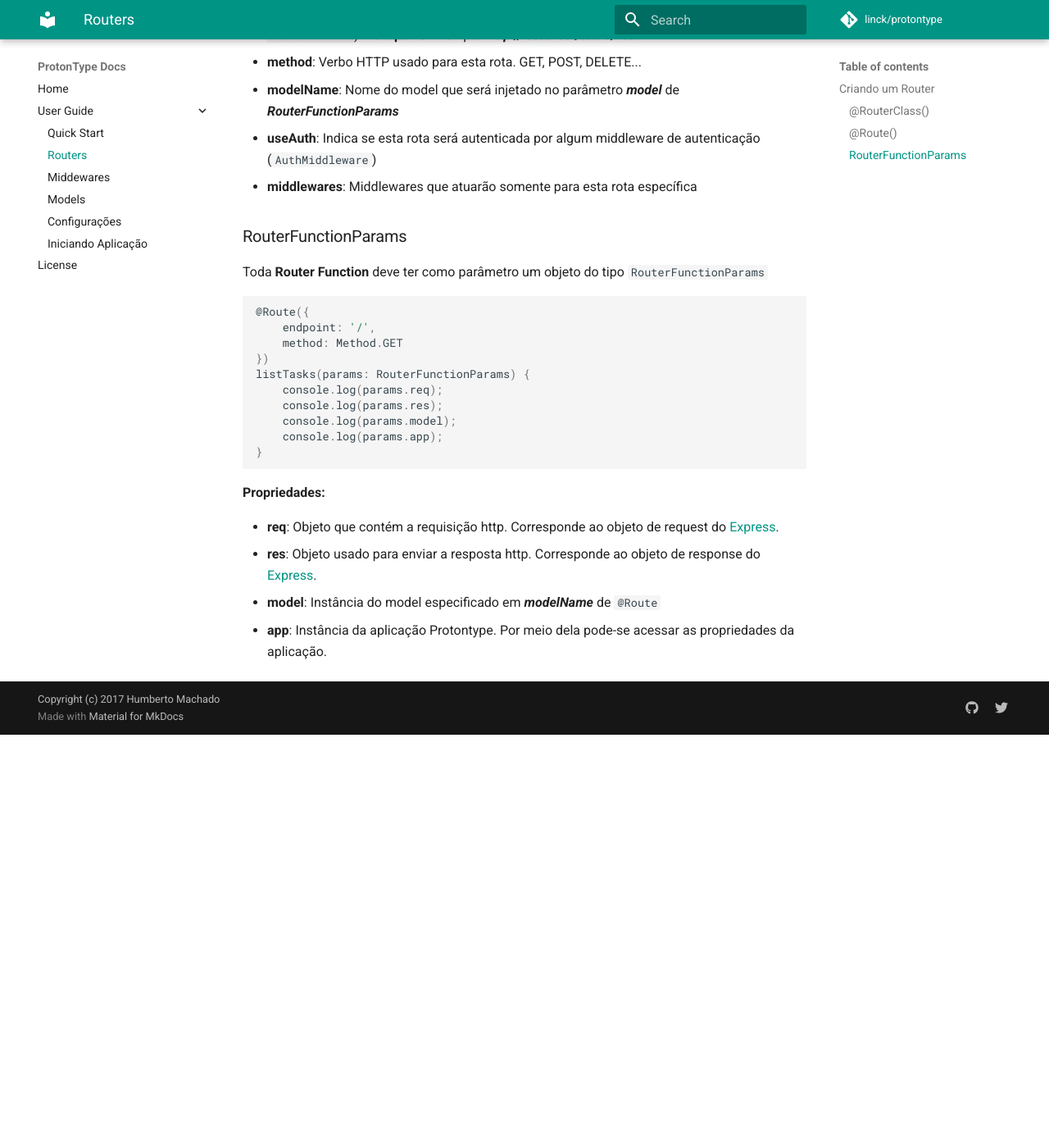
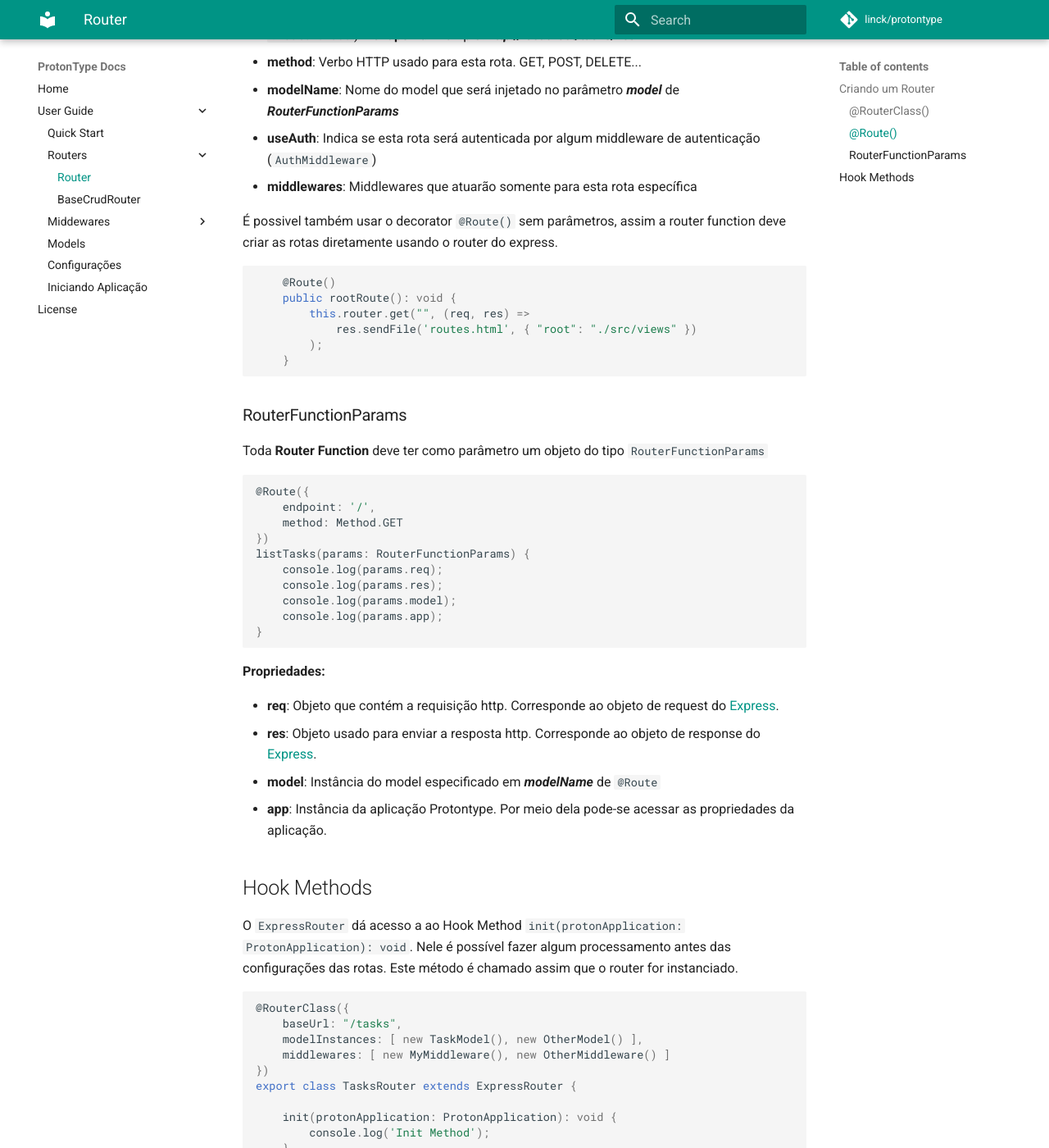
Before and after one commit to protontype/protontype.github.io, an MkDocs documentation site: the page built from docs/router.md, in a window 1280 px wide and 1400 px high, scrolled down 1915 px. Shown: the whole window at 82% size. Built offline with MkDocs 1.6.1 and Material for MkDocs 9.7.7, drawn with Linux system fonts in a browser that asks for light colours; comment, search, counter and statistics services are not loaded; old or Windows-style settings are respelled for this version of MkDocs; before the commit the page ends 2811 px from its top, so only the background shows below that; some of the changed text lies outside the part shown.

Commit message:
Adicionado middleware de autenticação, CrudRouter e @Route()

````diff
--- a/docs/router.md
+++ b/docs/router.md
@@ -89,6 +89,17 @@
 - **useAuth**: Indica se esta rota será autenticada por algum middleware de autenticação (```AuthMiddleware```)
 - **middlewares**: Middlewares que atuarão somente para esta rota específica
 
+É possivel também usar o decorator ```@Route()``` sem parâmetros, assim a router function deve criar as rotas diretamente usando o router do express.
+
+```javascript
+    @Route()
+    public rootRoute(): void {
+        this.router.get("", (req, res) =>
+            res.sendFile('routes.html', { "root": "./src/views" })
+        );
+    }
+```
+
 ### RouterFunctionParams
 
 Toda **Router Function** deve ter como parâmetro um objeto do tipo ```RouterFunctionParams```
@@ -111,3 +122,30 @@
 - **res**: Objeto usado para enviar a resposta http. Corresponde ao objeto de response do [Express](http://expressjs.com/ "").
 - **model**: Instância do model especificado em ***modelName*** de ```@Route```
 - **app**: Instância da aplicação Protontype. Por meio dela pode-se acessar as propriedades da aplicação.
+
+## Hook Methods
+
+O ```ExpressRouter``` dá acesso a ao Hook Method ```init(protonApplication: ProtonApplication): void```.
+Nele é possível fazer algum processamento antes das configurações das rotas. Este método é chamado assim que o router for instanciado.
+
+```javascript
+@RouterClass({
+    baseUrl: "/tasks",
+    modelInstances: [ new TaskModel(), new OtherModel() ],
+    middlewares: [ new MyMiddleware(), new OtherMiddleware() ]
+})
+export class TasksRouter extends ExpressRouter {
+
+    init(protonApplication: ProtonApplication): void {
+        console.log('Init Method');
+    }
+
+    @Route({
+        endpoint: '/',
+        method: Method.GET
+    })
+    listTasks(params: RouterFunctionParams) {
+        ...
+    }
+}
+```
--- a/mkdocs.yml
+++ b/mkdocs.yml
@@ -12,8 +12,12 @@
 - Home: 'index.md'
 - User Guide:
     - 'Quick Start': 'quickstart.md'
-    - 'Routers': 'router.md'
-    - 'Middewares': 'middlewares.md'
+    - Routers:
+        - 'Router': 'router.md'
+        - 'BaseCrudRouter': basecrudrouter.md
+    - Middewares:
+        - 'Middleware': 'middlewares.md'
+        - 'Middleware de Autenticação': 'authmiddleware.md'
     - 'Models': 'models.md'
     - 'Configurações': 'config.md'
     - 'Iniciando Aplicação': 'bootstrap.md'
````
Also changed, not shown: docs/authmiddleware.md (added, +59 -0 lines), docs/basecrudrouter.md (added, +53 -0 lines).
